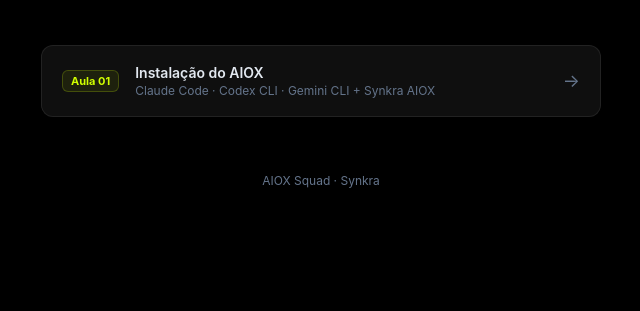
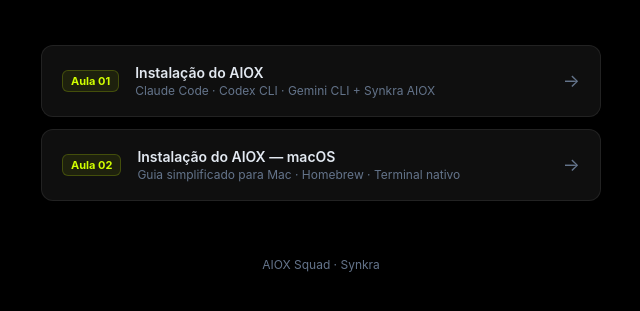
Before and after one commit to roverigor/aiox-squad, a website: page index.html in a window 1280 px wide. Shown: the part 147-458 px from the top of the page, without its empty margins (319-959 px from the left). Drawn offline with Linux system fonts and the light colour scheme.

Commit message:
feat: add macOS-specific AIOX installation guide (Aula 02)
- Create /aiox-install-mac with Mac-only instructions (no WSL, Homebrew instead)
- Add Aula 02 card to index page
- Add rewrite rule in vercel.json
- Update build script to include new directory
- Remove 'Opcional' tag from MCP section title

```diff
--- a/index.html
+++ b/index.html
@@ -140,6 +140,15 @@
     <span class="lesson-arrow">→</span>
   </a>
 
+  <a href="/aiox-install-mac" class="lesson-card">
+    <span class="lesson-num">Aula 02</span>
+    <div class="lesson-info">
+      <div class="lesson-title">Instalação do AIOX — macOS</div>
+      <div class="lesson-desc">Guia simplificado para Mac · Homebrew · Terminal nativo</div>
+    </div>
+    <span class="lesson-arrow">→</span>
+  </a>
+
 </div>
 
 <footer>AIOX Squad · Synkra</footer>
```
Also changed, not shown: aiox-install-mac/index.html (+2 -2 lines), vercel.json, 1 other file.
